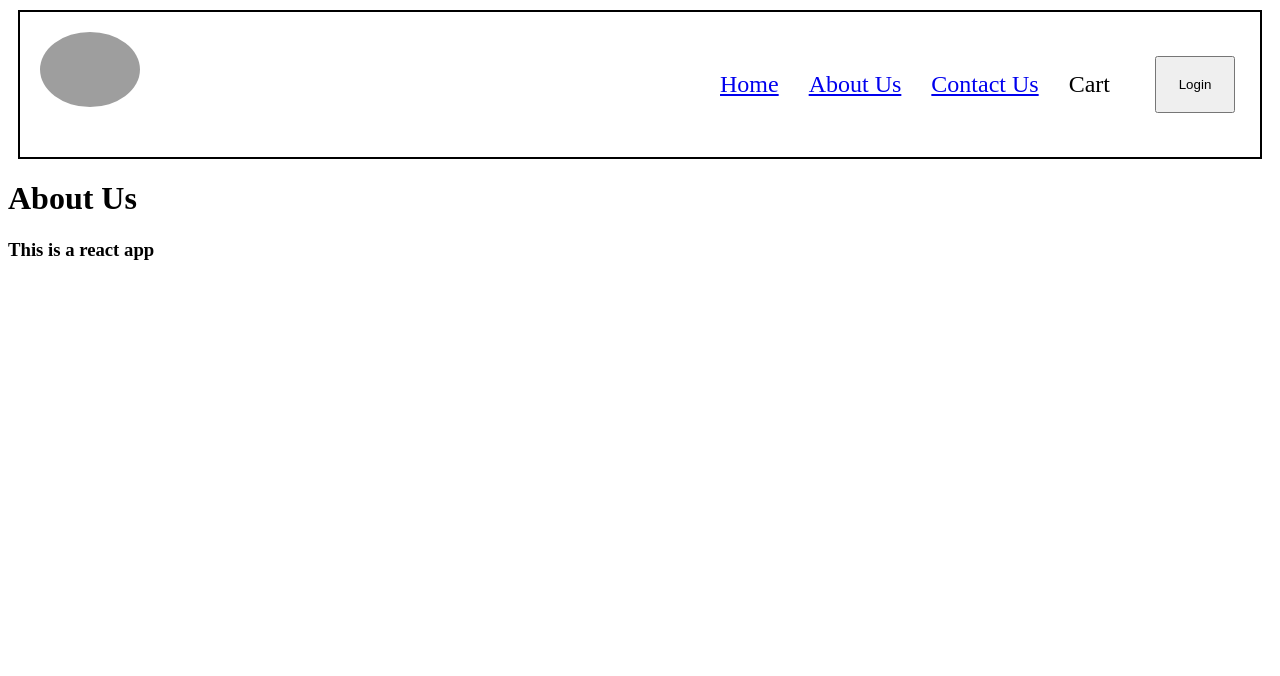
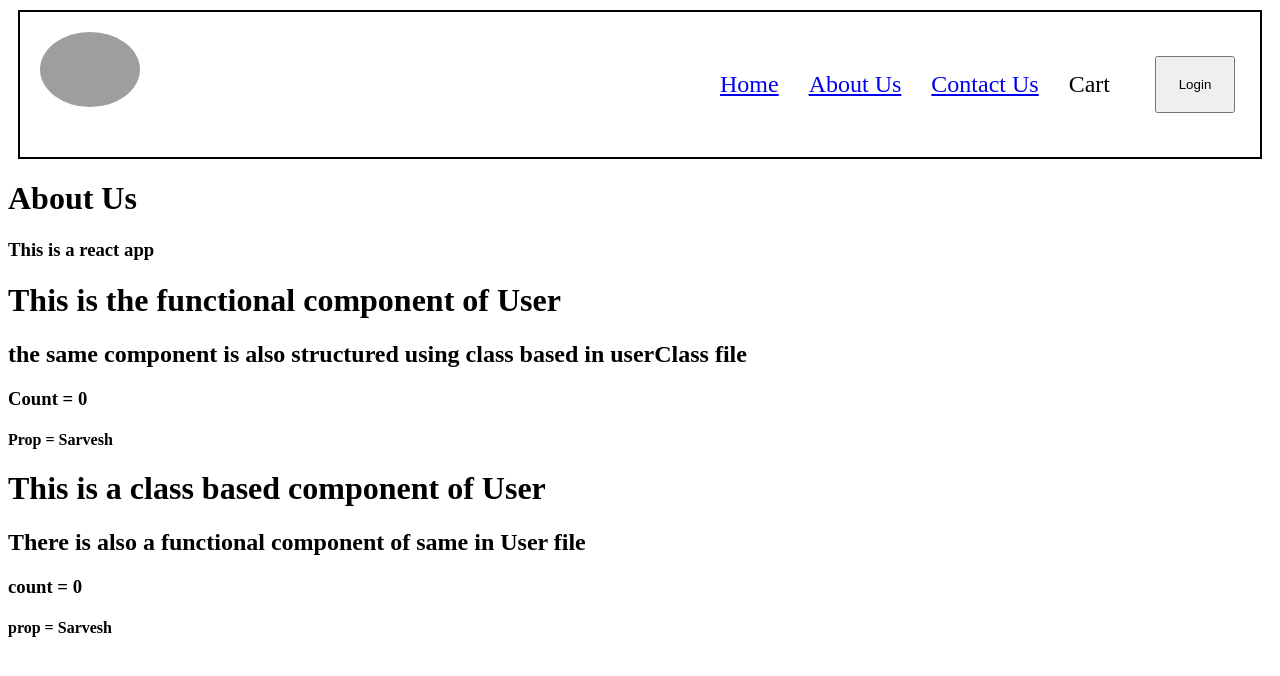
Before and after one commit to SARVESH-SAKSENA/SARVESH-SAKSENA, a React (Vite) app: page /about in a window 1280 px wide. Shown: the top 676 px of the page. Built offline with nearby package versions, Linux system fonts and the light colour scheme; no server answers; grey boxes are pictures that could not be loaded.

Commit message:
episode 8

```diff
--- a/src/components/About.jsx
+++ b/src/components/About.jsx
@@ -1,24 +1,15 @@
 import { useEffect } from "react";
+import User from "./User";
+import UserClass from "./UserClass";
 
 const About = () => {
-
-      useEffect(() => {
-    fetchData();
-  }, []);
-
-
-    const fetchData = async () => {
-      const data = await fetch(
-        "https://www.swiggy.com/dapi/restaurants/list/v5?lat=26.8466937&lng=80.94616599999999&is-seo-homepage-enabled=true&page_type=DESKTOP_WEB_LISTING"
-      );
-      const json = await data.json();
-      console.log(json);
-    };
 
     return (
         <div>
             <h1>About Us</h1>
             <h3>This is a react app</h3>
+            <User name = "Sarvesh"/>
+            <UserClass name = "Sarvesh" />
         </div>
     )
 }
--- /dev/null
+++ b/src/components/User.jsx
@@ -0,0 +1,16 @@
+import { useState } from "react";
+
+const User = (props) => {
+
+    const [count] = useState(0);
+    return (
+      <div>
+        <h1>This is the functional component of User</h1>
+        <h2>the same component is also structured using class based in userClass file</h2>
+        <h3>Count = {count}</h3>
+        <h4>Prop = {props.name}</h4>
+      </div>
+    );
+}
+
+export default User;
--- /dev/null
+++ b/src/components/UserClass.jsx
@@ -0,0 +1,26 @@
+import React from "react";
+
+class UserClass extends React.Component {
+  constructor(props) {
+    console.log("Constructor");
+    super(props);
+
+    this.state = {
+      count: 0,
+    };
+  }
+
+  render() {
+    console.log("Render");
+    return (
+      <div>
+        <h1>This is a class based component of User</h1>
+        <h2>There is also a functional component of same in User file</h2>
+        <h3>count = {this.state.count}</h3>
+        <h4>prop = {this.props.name}</h4>
+      </div>
+    );
+  }
+}
+
+export default UserClass;
```
